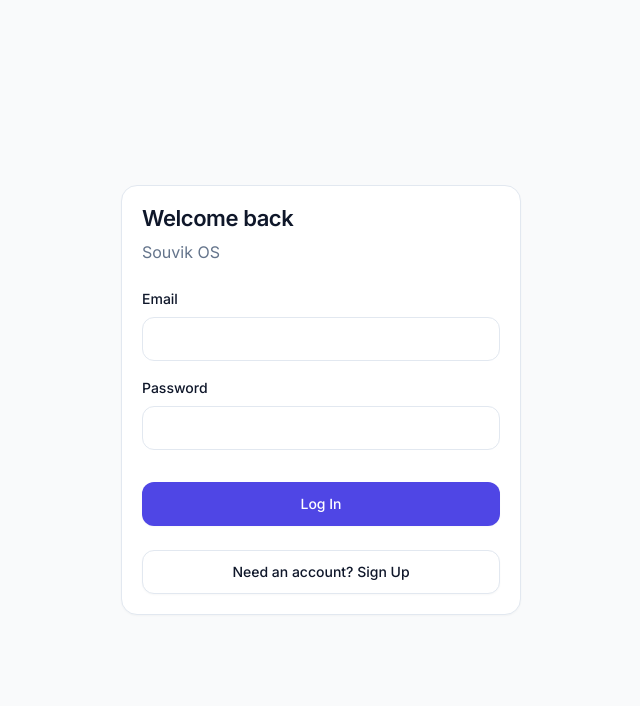
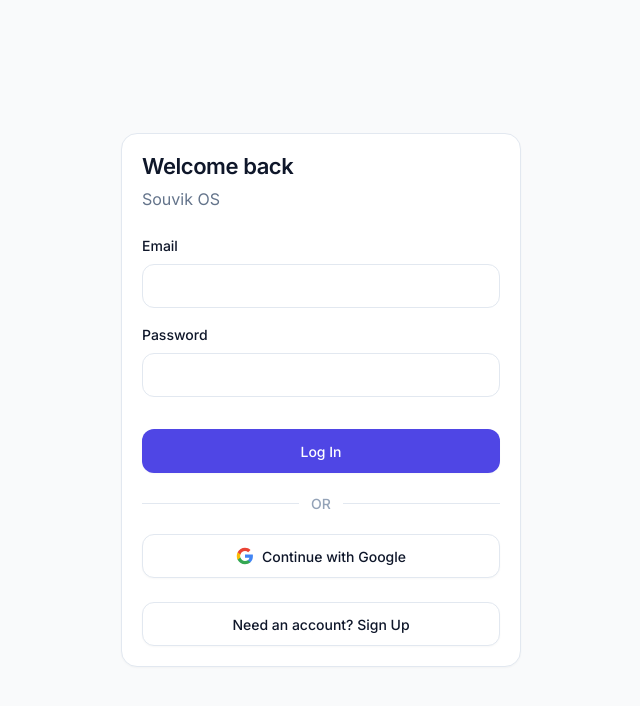
Before and after one commit to decode-pixel/SOUVIK-OS, a React app in the folder app/: page /auth in a window 1280 px wide. Shown: the top 706 px of the page, without its empty margins (319-959 px from the left). Built offline with nearby package versions, Linux system fonts and the light colour scheme; no server answers; the HTML template or start-up script is replaced by a standard one.

Commit message:
Add Google Authentication and fix redirect URLs

```diff
--- a/app/src/context/AuthContext.jsx
+++ b/app/src/context/AuthContext.jsx
@@ -26,6 +26,7 @@
   const value = {
     signUp: (data) => supabase.auth.signUp(data),
     signIn: (data) => supabase.auth.signInWithPassword(data),
+    signInWithGoogle: () => supabase.auth.signInWithOAuth({ provider: 'google' }),
     signOut: () => supabase.auth.signOut(),
     user,
     loading
--- a/app/src/pages/Auth.jsx
+++ b/app/src/pages/Auth.jsx
@@ -8,7 +8,8 @@
   const [password, setPassword] = useState('');
   const [error, setError] = useState('');
   const [loading, setLoading] = useState(false);
-  const { signIn, signUp } = useAuth();
+  const [googleLoading, setGoogleLoading] = useState(false);
+  const { signIn, signUp, signInWithGoogle } = useAuth();
   const navigate = useNavigate();
 
   const handleSubmit = async (e) => {
@@ -33,6 +34,19 @@
       setError(err.message || 'An error occurred during authentication.');
     } finally {
       setLoading(false);
+    }
+  };
+
+  const handleGoogleLogin = async () => {
+    setError('');
+    setGoogleLoading(true);
+    try {
+      const { error } = await signInWithGoogle();
+      if (error) throw error;
+      // Note: OAuth redirects automatically, no need to navigate here
+    } catch (err) {
+      setError(err.message || 'An error occurred during Google authentication.');
+      setGoogleLoading(false);
     }
   };
 
@@ -66,10 +80,34 @@
             />
           </div>
 
-          <button type="submit" className="btn btn-primary" style={{ width: '100%', marginTop: 'var(--space-4)' }} disabled={loading}>
+          <button type="submit" className="btn btn-primary" style={{ width: '100%', marginTop: 'var(--space-4)' }} disabled={loading || googleLoading}>
             {loading ? 'Processing...' : (isLogin ? 'Log In' : 'Sign Up')}
           </button>
         </form>
+
+        <div style={{ display: 'flex', alignItems: 'center', margin: 'var(--space-5) 0' }}>
+          <div style={{ flex: 1, height: '1px', backgroundColor: 'var(--border-subtle)' }} />
+          <span style={{ padding: '0 var(--space-3)', color: 'var(--text-muted)', fontSize: '0.875rem', fontWeight: 500 }}>OR</span>
+          <div style={{ flex: 1, height: '1px', backgroundColor: 'var(--border-subtle)' }} />
+        </div>
+
+        <button
+          type="button"
+          className="btn btn-secondary"
+          style={{ width: '100%', display: 'flex', justifyContent: 'center', gap: '8px' }}
+          onClick={handleGoogleLogin}
+          disabled={loading || googleLoading}
+        >
+          {!googleLoading && (
+            <svg viewBox="0 0 24 24" width="18" height="18" xmlns="http://www.w3.org/2000/svg">
+              <path d="M22.56 12.25c0-.78-.07-1.53-.2-2.25H12v4.26h5.92c-.26 1.37-1.04 2.53-2.21 3.31v2.77h3.57c2.08-1.92 3.28-4.74 3.28-8.09z" fill="#4285F4"/>
+              <path d="M12 23c2.97 0 5.46-.98 7.28-2.66l-3.57-2.77c-.98.66-2.23 1.06-3.71 1.06-2.86 0-5.29-1.93-6.16-4.53H2.18v2.84C3.99 20.53 7.7 23 12 23z" fill="#34A853"/>
+              <path d="M5.84 14.09c-.22-.66-.35-1.36-.35-2.09s.13-1.43.35-2.09V7.07H2.18C1.43 8.55 1 10.22 1 12s.43 3.45 1.18 4.93l2.85-2.22.81-.62z" fill="#FBBC05"/>
+              <path d="M12 5.38c1.62 0 3.06.56 4.21 1.64l3.15-3.15C17.45 2.09 14.97 1 12 1 7.7 1 3.99 3.47 2.18 7.07l3.66 2.84c.87-2.6 3.3-4.53 6.16-4.53z" fill="#EA4335"/>
+            </svg>
+          )}
+          {googleLoading ? 'Connecting...' : 'Continue with Google'}
+        </button>
 
         <div style={{ marginTop: 'var(--space-6)', textAlign: 'center' }}>
           <button
```
